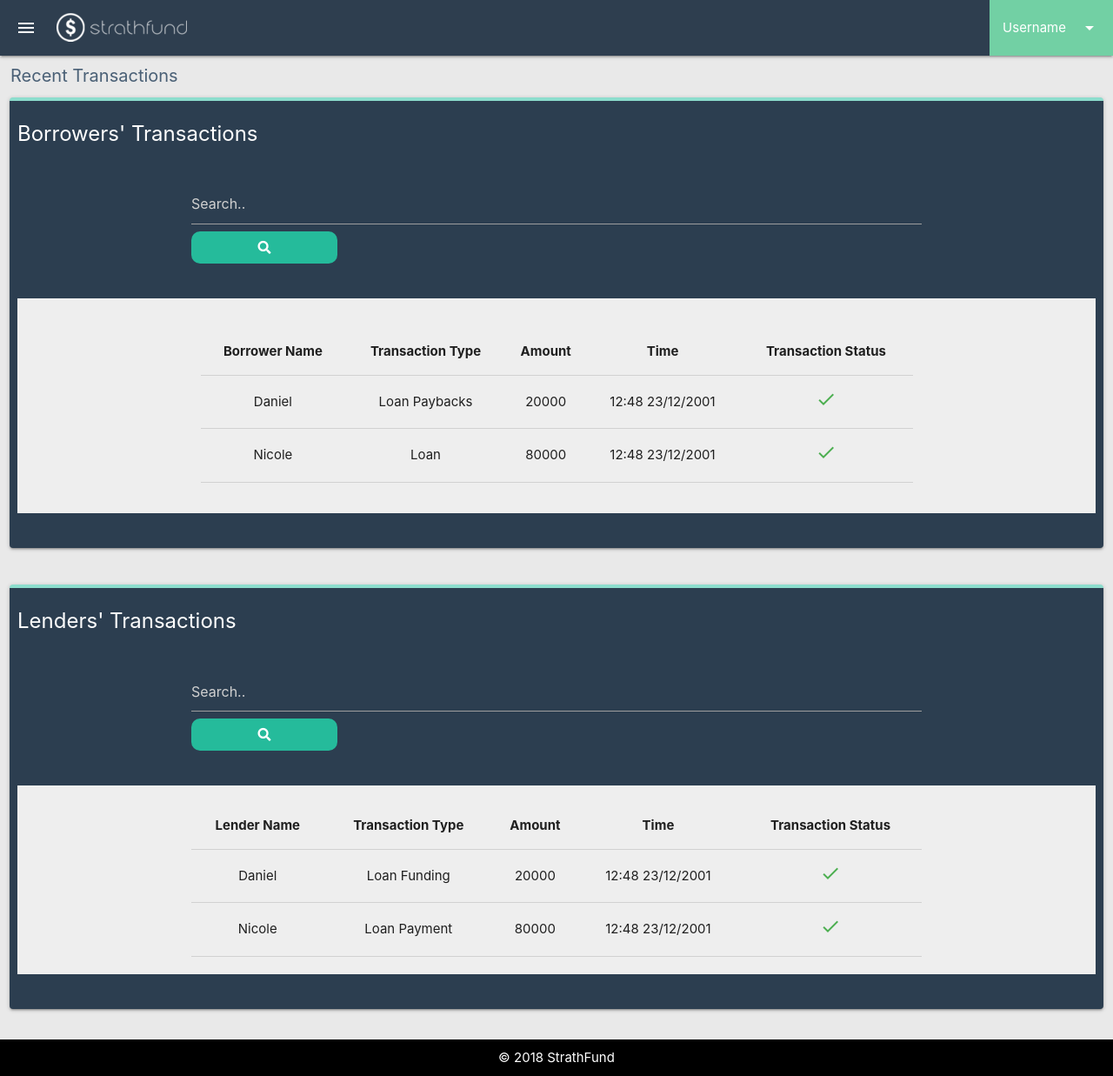
After one commit to danielolamide/lend-me, a PHP site: page /transaction-mgmt.html in a window 1280 px wide. The commit adds this page. Shown: the whole page at 87% size. Run offline with PHP 8.4, Linux system fonts and the light colour scheme; some libraries are stand-ins or nearby versions.

Commit message:
Complete Transaction Mgmt

```diff
--- a/css/style.css
+++ b/css/style.css
@@ -112,7 +112,7 @@ body{
      color: #4A6076;
 }
 #borrowers-table{
-    max-height: 120px;
+    max-height: 300px;
     overflow-y: scroll;
     overflow-x: hidden;
     /* border-radius: 10px; */
@@ -127,9 +127,9 @@ body{
     color: black;
 }
 #lenders-table{
-    max-height: 120px;
+    max-height: 300px;
     overflow-y: scroll;
-    overflow-x: scroll;
+    overflow-x: hidden;
     /* border-radius: 10px; */
 }
 #lenders-table i{
@@ -141,3 +141,14 @@ body{
 #lenders-table table{
     color: black;
 }
+/***Transaction Management**/
+#transact-lenders{
+    max-height: 300px;
+    overflow-y:scroll;
+    overflow-x:hidden;
+}
+#transact-borrowers{
+    max-height: 300px;
+    overflow-y:scroll;
+    overflow-x:hidden;
+}
--- /dev/null
+++ b/transaction-mgmt.html
@@ -0,0 +1,191 @@
+<!DOCTYPE html>
+<html>
+<head>
+    <meta charset="utf-8" />
+    <meta http-equiv="X-UA-Compatible" content="IE=edge">
+    <title>Transaction Management</title>
+    <link rel="icon" type="image/png" href="./images/blue-coin.png">
+    <meta name="viewport" content="width=device-width, initial-scale=1">
+    <link rel="stylesheet" href="https://use.fontawesome.com/releases/v5.3.1/css/all.css" integrity="sha384-mzrmE5qonljUremFsqc01SB46JvROS7bZs3IO2EmfFsd15uHvIt+Y8vEf7N7fWAU" crossorigin="anonymous">
+    <link href="https://fonts.googleapis.com/icon?family=Material+Icons" rel="stylesheet">
+    <link type="text/css" rel="stylesheet" href="css/materialize.css"  media="screen,projection"/>
+    <link rel="stylesheet" type="text/css" media="screen" href="./css/style.css" />
+    <script type="text/javascript" src="https://code.jquery.com/jquery-2.1.1.min.js"></script>
+
+
+</head>
+<body>
+    <nav>
+            <div class="nav-wrapper top-nav">
+                    <a href="#" data-target="slide-out" class="sidenav-trigger hide-on-small-only show-on-medium-and-up"><i class="material-icons">menu</i></a>
+                <div class="img-hold" style="margin-top: 5px;">
+                    <a href="#" class="brand-logo"><img src="./images/p2p-logo-white-resize.png"></a>
+                </div>
+
+                <!--Menu Trigger on Small Screen-->
+                <a href="#" data-target="mobile-demo" class="sidenav-trigger"><i class="material-icons">menu</i></a>
+                <ul id="nav-mobile" class="right hide-on-small-only">
+                    <li><a class="dropdown-trigger user-name" href="#" data-target="dropdown1">Username<i class="material-icons right">arrow_drop_down</i></a></li>
+                </ul>
+            </div>
+        </nav>
+
+            <!--Username DropDown Items-->
+        <ul id="dropdown1" class="dropdown-content">
+            <li><a href="#!">My Profile<i class="material-icons left">account_circle</i></a></li>
+            <li><a href="#!">Settings<i class="material-icons left">settings</i></a></li>
+            <li class="divider"></li>
+            <li><a href="#!">Logout<i class="material-icons left">power_settings_new</i></a></li>
+        </ul>
+            <!--NavBar Resize Menu-->
+        <ul class="sidenav" id="mobile-demo">
+            <li><a href="./admin-dash.html">Back to Dashboard Home<i class="material-icons">keyboard_backspace</i></a></li>
+            <li><a href="./user-management.html">User Management<i class="material-icons left">supervised_user_circle</i></a></li>
+            <li><a href="./transaction-mgmt.html">Transaction Management<i class="material-icons left">attach_money</i></a></li>
+            <li><a href="#">User Feedback<i class="material-icons left">feedback</i></a></li>
+            <li><a href="#">Manage Settings<i class="material-icons left">settings</i></a></li>
+            <li><a href="#">Logout<i class="material-icons left">power_settings_new</i></a></li>
+            </ul>
+    <!-- </div> -->
+
+    <!--Admin Side Menu Fixed-->
+    <ul id="slide-out" class="sidenav">
+            <li><a class="sidenav-close" href="#!">&#10005</a></li>
+
+        <li><div class="user-view">
+            <!-- <div class="background">
+                <img src="images/office.jpg">
+            </div> -->
+            <a href="#user"><img class="circle" src="images/default-user-icon.png"></a>
+            <a href="#name"><span class="white-text name">Username</span></a>
+            <a href="#email"><span class="subheader white-text email">user@domain.com</span></a>
+        </div></li>
+        <li><a href="./admin-dash.html">Back to Dashboard Home<i class="material-icons">keyboard_backspace</i></a></li>
+        <li><a href="./user-management.html"><i class="material-icons">supervised_user_circle</i>User Management</a></li>
+        <li><a href="./transaction-mgmt.html"><i class="material-icons">attach_money</i>Transaction Management</a></li>
+        <li><a href="#!"><i class="material-icons">feedback</i>User Feedback</a></li>
+        <li><div class="divider"></div></li>
+        <li><a href="#"><i class="material-icons">settings</i>Manage Settings</a></li>
+        <li><a class="waves-effect" href="#!"><i class="material-icons">power_settings_new</i>Logout</a></li>
+    </ul>
+    <!--Transaction Management Main Section-->
+    <div class="dashboard-title">
+        <h6 class="left-align">Recent Transactions</h6>
+    </div>
+    <div class="row">
+        <div class="col s12 m12 l12">
+            <div style="padding:20px; text-align: center;" id="card-row" class="card">
+                <div class="row">
+                    <div class="left card-title">
+                        <b class="white-text">Borrowers' Transactions</b>
+                    </div>
+                </div>
+                <div class="row">
+                    <div style="padding:20px;"class="col s12 m12 l12">
+                        <div class="container">
+                            <form>
+                                <input class="searchForm" type="text" name="search" placeholder="Search..">
+                                <button type="submit" class="searchButton"><i class="fa fa-search"></i></button>
+                            </form>
+                        </div>
+                    </div>
+                </div>
+                <div class="row">
+                    <div style="padding:35px;" class="grey lighten-3 col s12 m12 l12">
+                        <div id="transact-borrowers" class="center-align container">
+                            <table class="centered responsive-table highlight">
+                                <thead>
+                                    <tr>
+                                        <th>Borrower Name</th>
+                                        <th>Transaction Type</th>
+                                        <th>Amount</th>
+                                        <th>Time</th>
+                                        <th>Transaction Status</th>
+                                    </tr>
+                                </thead>
+                                <tbody>
+                                    <tr>
+                                        <td>Daniel</td>
+                                        <td>Loan Paybacks</td>
+                                        <td>20000</td>
+                                        <td>12:48 23/12/2001</td>
+                                        <td><i class="green-text material-icons">check</i></td>
+                                    </tr>
+                                    <tr>
+                                        <td>Nicole</td>
+                                        <td>Loan</td>
+                                        <td>80000</td>
+                                        <td>12:48 23/12/2001</td>
+                                        <td><i class="green-text material-icons">check</i></td>
+                                    </tr>
+                                </tbody>
+                            </table>
+                        </div>
+                    </div>
+                </div>
+            </div>
+        </div>
+    </div>
+    <div class="row">
+        <div class="col s12 m12 l12">
+            <div style="padding:20px; text-align: center;" id="card-row" class="card">
+                <div class="row">
+                    <div class="left card-title">
+                        <b class="white-text">Lenders' Transactions</b>
+                    </div>
+                </div>
+                <div class="row">
+                    <div style="padding:20px;"class="col s12 m12 l12">
+                        <div class="container">
+                            <form>
+                                <input class="searchForm" type="text" name="search" placeholder="Search..">
+                                <button type="submit" class="searchButton"><i class="fa fa-search"></i></button>
+                            </form>
+                        </div>
+                    </div>
+                </div>
+                <div class="row">
+                    <div style="padding:20px;" class="grey lighten-3 col s12 m12 l12">
+                        <div id="transact-lenders" class="center-align container">
+                            <table class="centered responsive-table">
+                                <thead>
+                                    <tr>
+                                        <th>Lender Name</th>
+                                        <th>Transaction Type</th>
+                                        <th>Amount</th>
+                                        <th>Time</th>
+                                        <th>Transaction Status</th>
+                                    </tr>
+                                </thead>
+                                <tbody>
+                                    <tr>
+                                        <td>Daniel</td>
+                                        <td>Loan Funding</td>
+                                        <td>20000</td>
+                                        <td>12:48 23/12/2001</td>
+                                        <td><i class="green-text material-icons">check</i></td>
+                                    </tr>
+                                    <tr>
+                                        <td>Nicole</td>
+                                        <td>Loan Payment</td>
+                                        <td>80000</td>
+                                        <td>12:48 23/12/2001</td>
+                                        <td><i class="green-text material-icons">check</i></td>
+                                    </tr>
+                                </tbody>
+                                </table>
+                        </div>
+                    </div>
+                </div>
+            </div>
+        </div>
+    </div>
+    <footer class="black lighten-2 page-footer" style="text-align:center; padding: 10px;">
+        <div class=" center-align container">
+        © 2018 StrathFund
+        </div>
+    </footer>
+    <script type="text/javascript" src="js/materialize.js"></script>
+    <script type="text/javascript" src="./js/index.js"></script>
+</body>
+</html>
```
Also changed, not shown: admin-dash.html (+5 -5 lines), user-management.html (+14 -15 lines).
